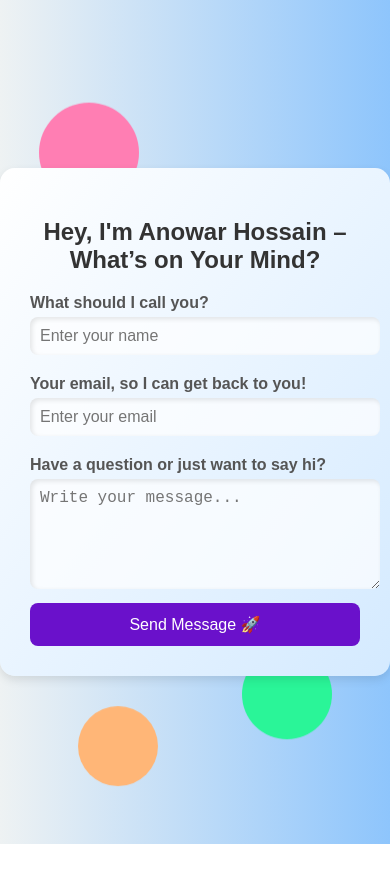
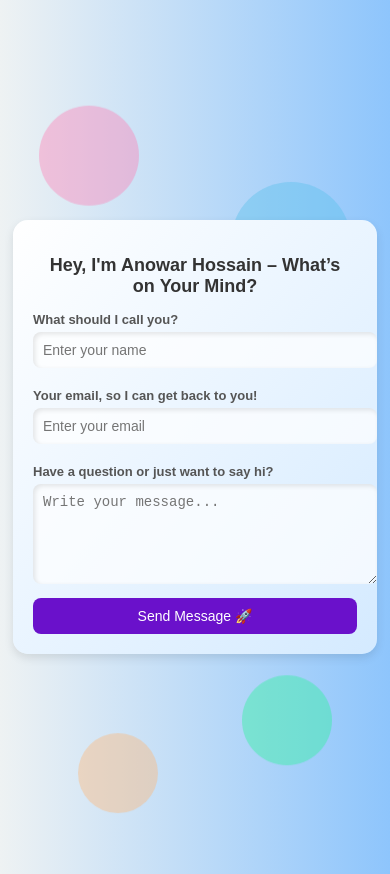
Before and after one commit to AnowarOHossain/Contact-Form, a plain HTML site: page index.html in a window 390 px wide. Before the commit the page ends 844 px from the top, so only its background shows below. Drawn offline with Linux system fonts and the light colour scheme.

Commit message:
Responsive design added

```diff
--- a/index.html
+++ b/index.html
@@ -123,6 +123,40 @@
                 transform: translateY(30px);
             }
         }
+        /* Responsive Design */
+@media (max-width: 768px) {
+    body {
+        flex-direction: column;
+        padding: 15px;
+    }
+
+    .form-container {
+        width: 90%;
+        max-width: 350px;
+        padding: 20px;
+    }
+
+    h2 {
+        font-size: 18px;
+    }
+
+    label {
+        font-size: 13px;
+    }
+
+    input, textarea {
+        font-size: 14px;
+    }
+
+    button {
+        font-size: 14px;
+        padding: 10px;
+    }
+
+    .bubble {
+        opacity: 0.4;
+    }
+}
     </style>
 </head>
 <body>
```
